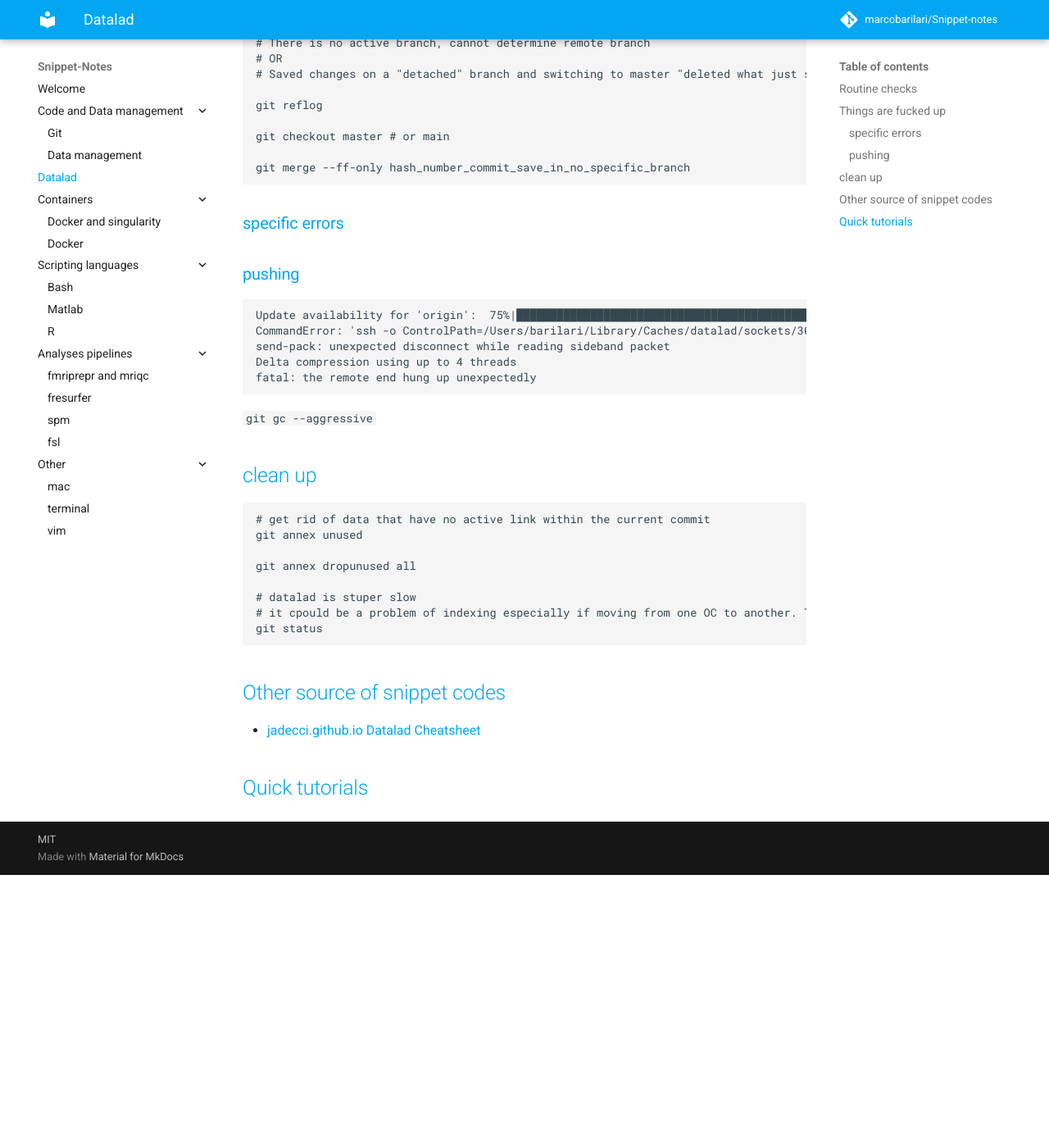
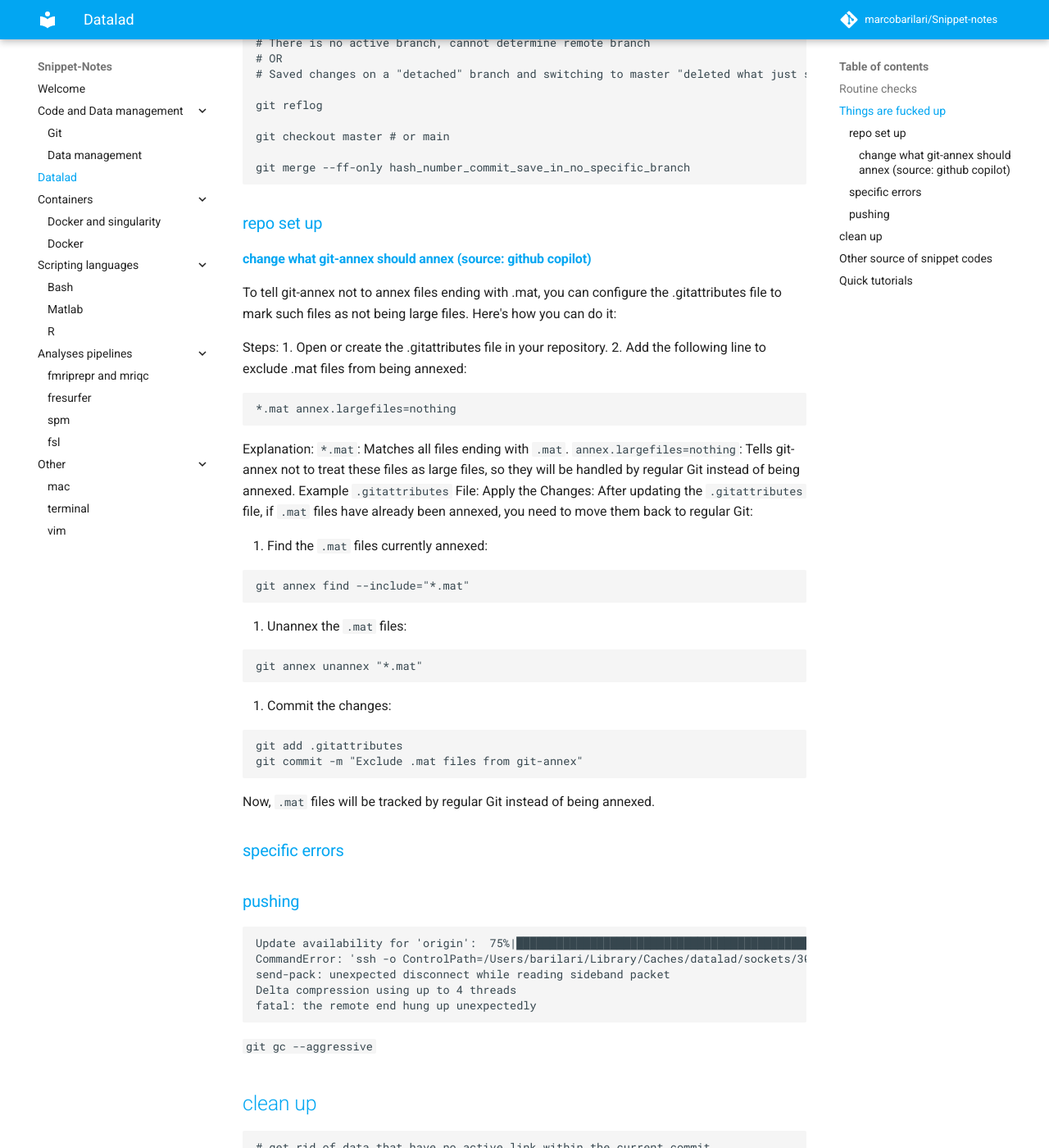
Before and after one commit to marcobarilari/Snippet-notes, an MkDocs documentation site: the page built from docs/datalad.md, in a window 1280 px wide and 1400 px high, scrolled down 710 px. Shown: the whole window at 82% size. Built offline with MkDocs 1.6.1 and Material for MkDocs 9.7.7, drawn with Linux system fonts in a browser that asks for light colours; comment, search, counter and statistics services are not loaded; before the commit the page ends 1777 px from its top, so only the background shows below that.

Commit message:
Update datalad.md with info on how to change repo annex rules

````diff
--- a/docs/datalad.md
+++ b/docs/datalad.md
@@ -40,6 +40,48 @@ git checkout master # or main
 git merge --ff-only hash_number_commit_save_in_no_specific_branch
 ```
 
+### repo set up
+
+#### change what git-annex should annex (source: github copilot)
+
+To tell git-annex not to annex files ending with .mat, you can configure the .gitattributes file to mark such files as not being large files. Here's how you can do it:
+
+Steps:
+1. Open or create the .gitattributes file in your repository.
+2. Add the following line to exclude .mat files from being annexed:
+
+```bash
+*.mat annex.largefiles=nothing
+```
+
+Explanation:
+`*.mat`: Matches all files ending with `.mat`.
+`annex.largefiles=nothing`: Tells git-annex not to treat these files as large files, so they will be handled by regular Git instead of being annexed.
+Example `.gitattributes` File:
+Apply the Changes:
+After updating the `.gitattributes` file, if `.mat` files have already been annexed, you need to move them back to regular Git:
+
+1. Find the `.mat` files currently annexed:
+
+```bash
+git annex find --include="*.mat"
+```
+
+2. Unannex the `.mat` files:
+
+```bash
+git annex unannex "*.mat"
+```
+
+3. Commit the changes:
+
+```bash
+git add .gitattributes
+git commit -m "Exclude .mat files from git-annex"
+```
+
+Now, `.mat` files will be tracked by regular Git instead of being annexed.
+
 ### specific errors
 
 ### pushing
````
